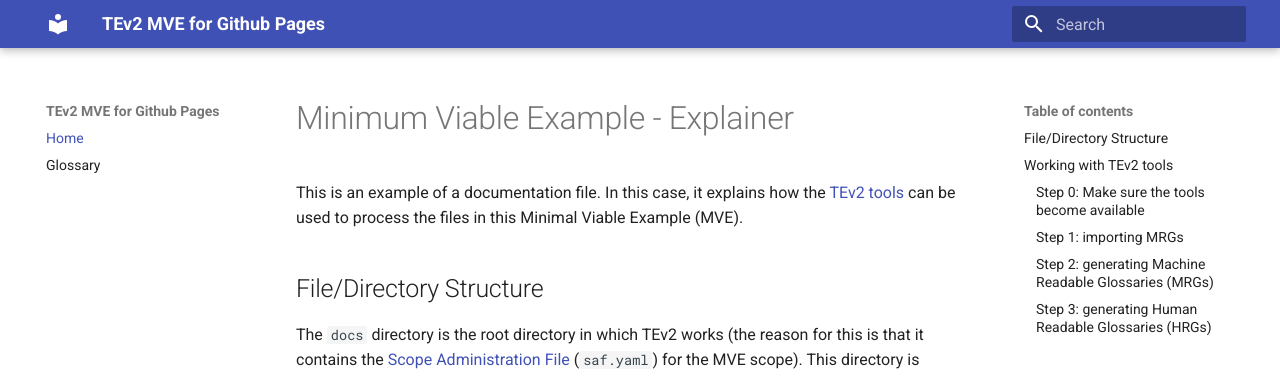
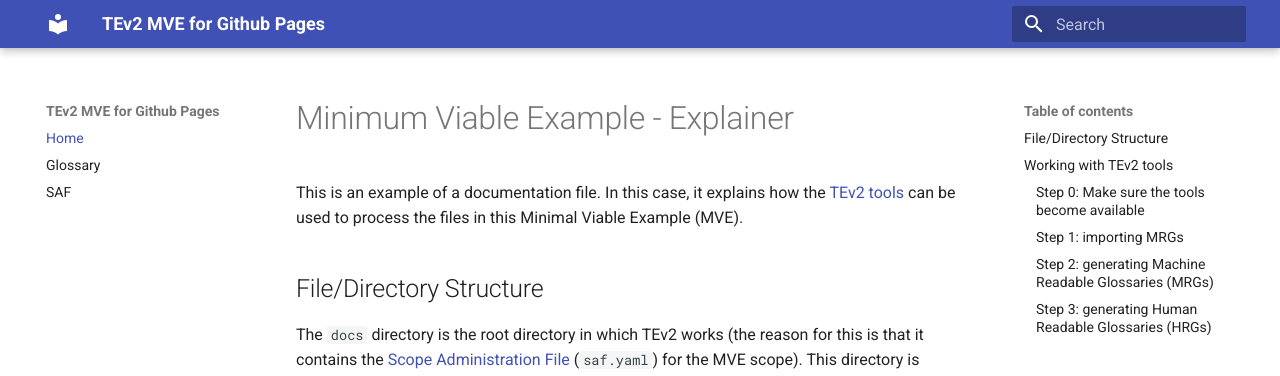
Before and after one commit to tno-terminology-design/tev2-mve, an MkDocs documentation site: the page built from docs/index.md, in a window 1280 px wide. Shown: the top 376 px of the page. Built offline with MkDocs 1.6.1 and Material for MkDocs 9.7.7, drawn with Linux system fonts in a browser that asks for light colours.

```diff
--- a/mkdocs.yml
+++ b/mkdocs.yml
@@ -3,7 +3,8 @@ site_url: https://tno-terminology-design.github.io/tev2-mve/
 theme: material
 nav:
   - Home: index.md
-  - Glossary: about.md
+  - Glossary: glossary.md
+  - SAF: saf.yaml
 
 # Assuming your Markdown files are directly in the /docs folder
 docs_dir: docs
```
